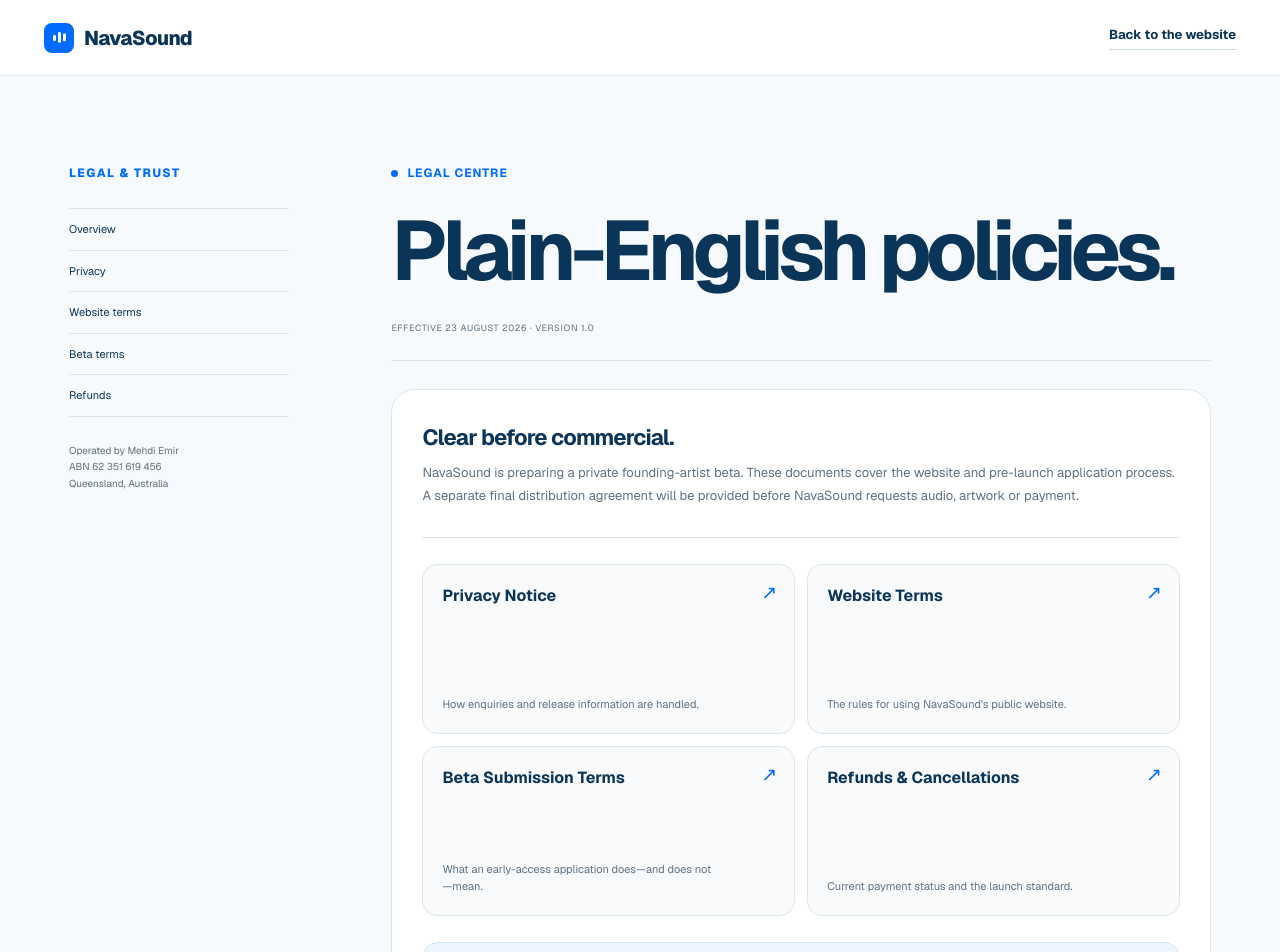
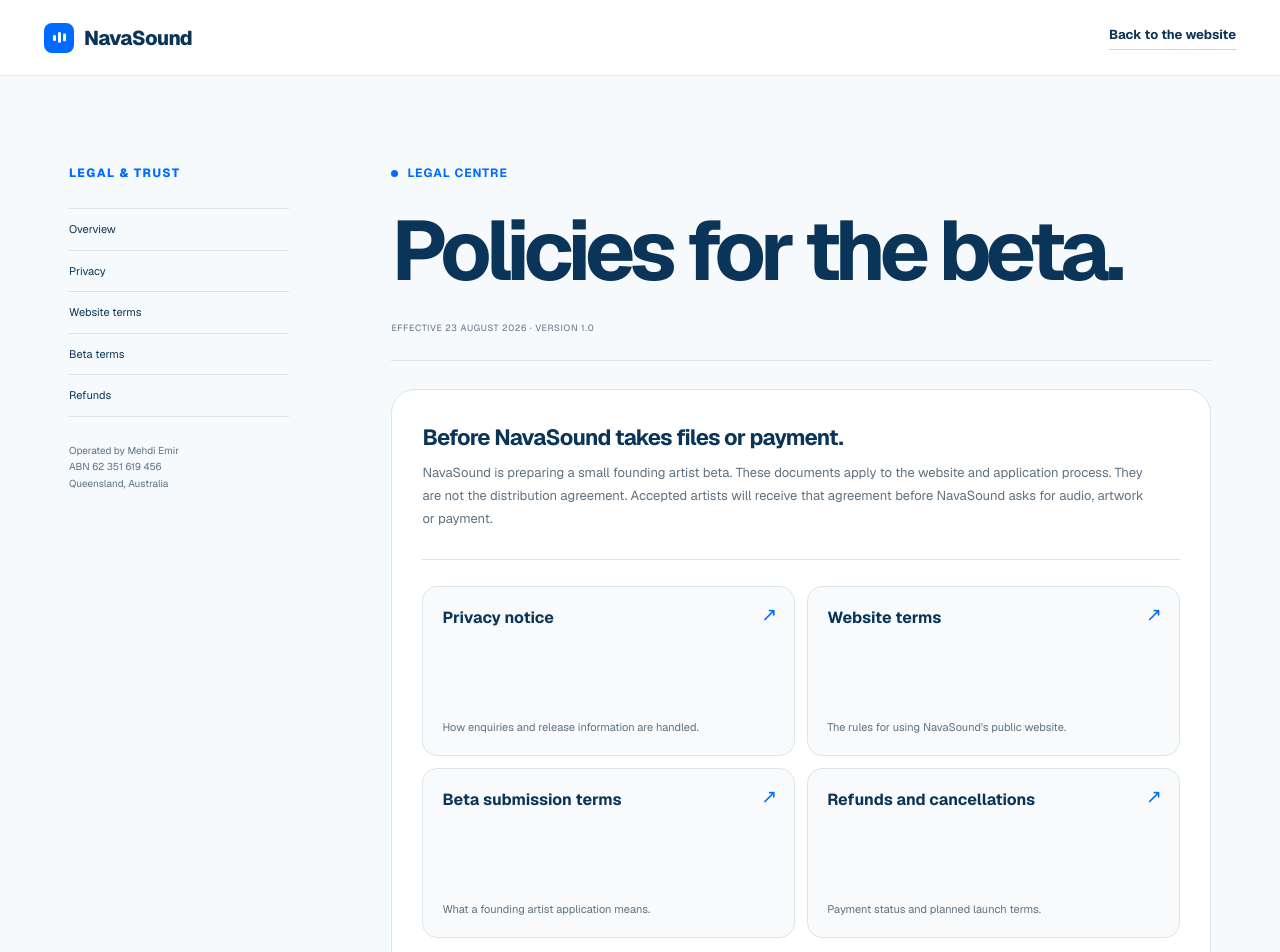
Before and after one commit to mehdiamiry40/navasound, a Next.js app: page /legal in a window 1280 px wide. Shown: the top 952 px of the page. Built offline with nearby package versions, Linux system fonts and the light colour scheme.

Commit message:
Rewrite legal overview copy with Unslop pass

```diff
--- a/src/app/legal/page.tsx
+++ b/src/app/legal/page.tsx
@@ -8,22 +8,22 @@
 };
 
 const documents = [
-  ["Privacy Notice", "/legal/privacy", "How enquiries and release information are handled."],
-  ["Website Terms", "/legal/terms", "The rules for using NavaSound's public website."],
-  ["Beta Submission Terms", "/legal/beta", "What an early-access application does—and does not—mean."],
-  ["Refunds & Cancellations", "/legal/refunds", "Current payment status and the launch standard."],
+  ["Privacy notice", "/legal/privacy", "How enquiries and release information are handled."],
+  ["Website terms", "/legal/terms", "The rules for using NavaSound's public website."],
+  ["Beta submission terms", "/legal/beta", "What a founding artist application means."],
+  ["Refunds and cancellations", "/legal/refunds", "Payment status and planned launch terms."],
 ];
 
 export default function LegalOverviewPage() {
   return (
-    <LegalPage title="Plain-English policies." eyebrow="Legal centre">
+    <LegalPage title="Policies for the beta." eyebrow="Legal centre">
       <section>
-        <h2>Clear before commercial.</h2>
+        <h2>Before NavaSound takes files or payment.</h2>
         <p>
-          NavaSound is preparing a private founding-artist beta. These documents
-          cover the website and pre-launch application process. A separate final
-          distribution agreement will be provided before NavaSound requests audio,
-          artwork or payment.
+          NavaSound is preparing a small founding artist beta. These documents apply
+          to the website and application process. They are not the distribution
+          agreement. Accepted artists will receive that agreement before NavaSound
+          asks for audio, artwork or payment.
         </p>
       </section>
       <div className="legal-card-grid">
@@ -36,7 +36,7 @@
         ))}
       </div>
       <aside className="legal-callout">
-        <strong>Current launch boundary</strong>
+        <strong>What the site does not do</strong>
         <p>
           The website does not take payments, upload audio or artwork, create DSP
           deliveries, or store form responses on NavaSound servers.
```
